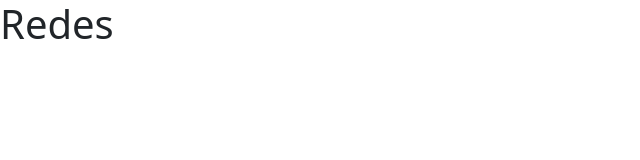
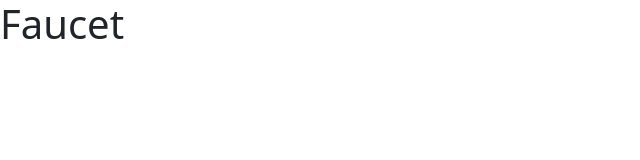
Before and after one commit to DarioUrdiales/Ethereum-private-network, a React (Vite) app in the folder front/: page /redes in a window 1280 px wide. Shown: the top 160 px of the page, without its empty margins (0-640 px from the left). Built offline with nearby package versions, Linux system fonts and the light colour scheme.

Commit message:
Se añaden opciones Redes y Explorer

```diff
--- a/front/components/Redes.jsx
+++ b/front/components/Redes.jsx
@@ -1,7 +1,7 @@
 export function Redes() {
     return (
       <div>
-        <h1>Redes</h1>
+        <h1>Faucet</h1>
       </div>
     );
   }
```
